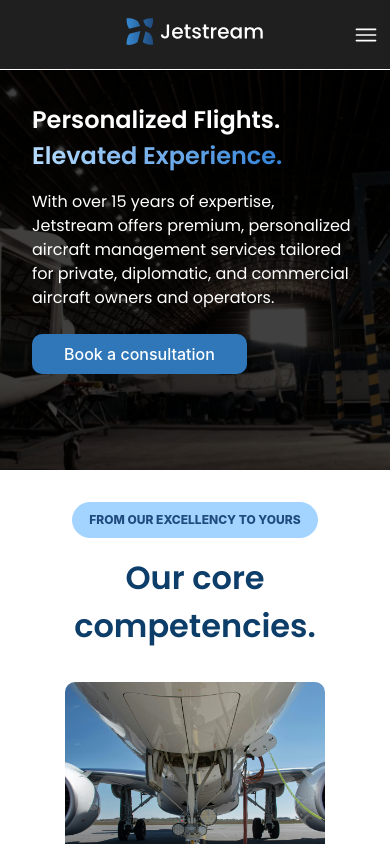
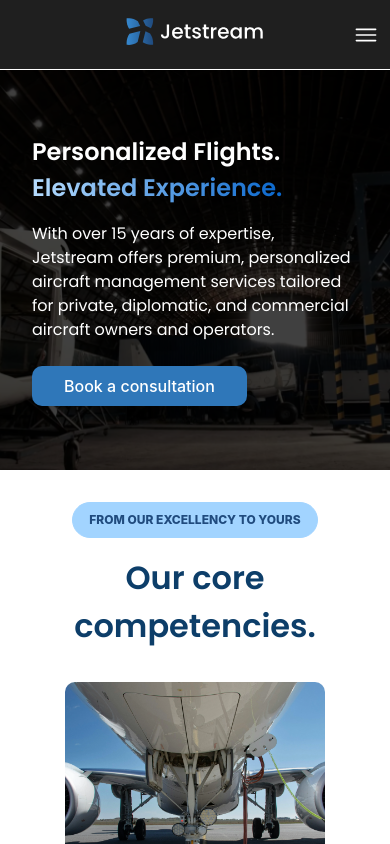
Before and after one commit to tayyabataimur/jetstream, a React (Vite) app: page / in a window 390 px wide. Shown: the top 844 px of the page. Built offline with nearby package versions, Linux system fonts and the light colour scheme.

Commit message:
Update hero on mobile

```diff
--- a/src/components/Hero/Hero.module.css
+++ b/src/components/Hero/Hero.module.css
@@ -21,9 +21,13 @@
 }
 
 .heroCard {
+  align-items: flex-start;
   background-color: #000000bf;
   border-radius: 0;
+  display: flex;
+  flex-direction: column;
   height: 100%;
+  justify-content: center;
   position: absolute;
   padding: 2rem;
   z-index: 10;
```
